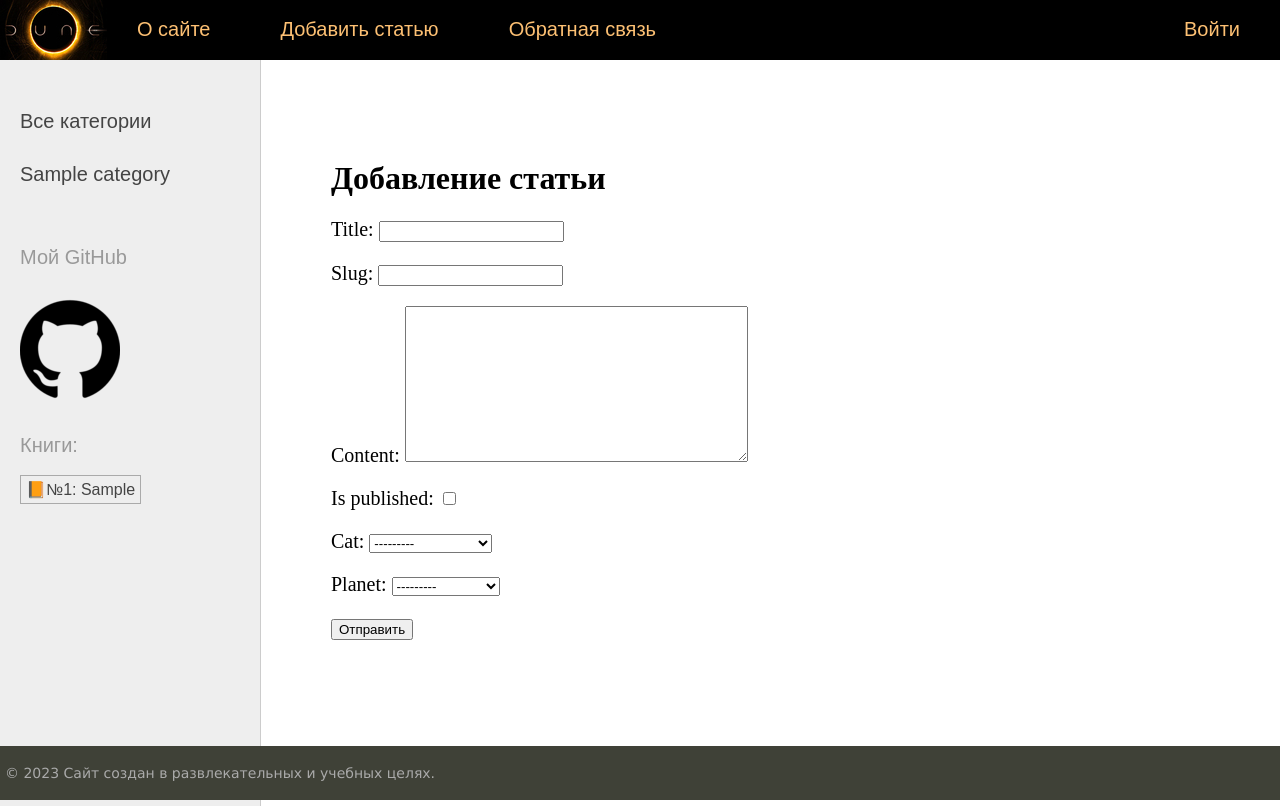
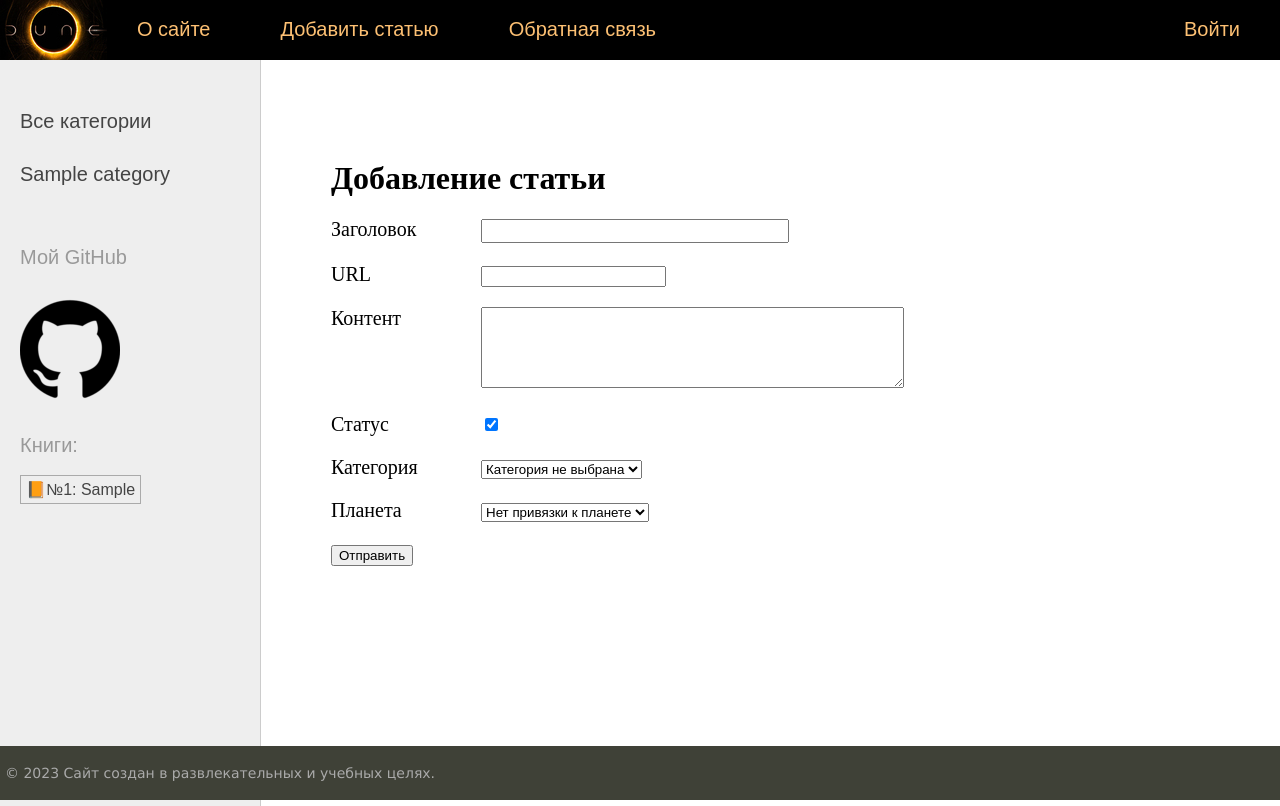
Before and after one commit to Homelander222/Sitedune, a Django app: page /addpage/ in a window 1280 px wide. Run offline with Django 4.2, Linux system fonts and the light colour scheme; tables that the repository leaves empty hold one stand-in row (values such as "Sample post").

Commit message:
Оформление формы

```diff
--- a/sitedune/dune/forms.py
+++ b/sitedune/dune/forms.py
@@ -3,9 +3,9 @@
 
 
 class AddPostForm(forms.Form):
-    title = forms.CharField(max_length=255)
-    slug = forms.SlugField(max_length=255)
-    content = forms.CharField(widget=forms.Textarea(), required=False)   # required=False - не обязательно
-    is_published = forms.BooleanField(required=False)
-    cat = forms.ModelChoiceField(queryset=Category.objects.all())
-    planet = forms.ModelChoiceField(queryset=Planet.objects.all(), required=False)
+    title = forms.CharField(max_length=255, label='Заголовок', widget=forms.TextInput(attrs={'class': 'form-input'}))  # widget - стиль
+    slug = forms.SlugField(max_length=255, label='URL')
+    content = forms.CharField(widget=forms.Textarea(attrs={'cols': 50, 'rows': 5}), required=False, label='Контент')   # required=False - не обязательно
+    is_published = forms.BooleanField(required=False, label='Статус', initial=True)
+    cat = forms.ModelChoiceField(queryset=Category.objects.all(), label='Категория', empty_label='Категория не выбрана')
+    planet = forms.ModelChoiceField(queryset=Planet.objects.all(), required=False, label='Планета', empty_label='Нет привязки к планете')
--- a/sitedune/dune/templates/dune/addpage.html
+++ b/sitedune/dune/templates/dune/addpage.html
@@ -4,7 +4,11 @@
 <h1>{{ title }}</h1>
 <form action="" method="POST">   <! -- если action="", значит обработчик - текущая страница -->
     {% csrf_token %}
-    {{ form.as_p }}
+    <div class="form-error">{{ form.non_field_errors }}</div>
+    {% for f in form %}
+    <p><label class="form-label" for="{{ f.id_for_label }}">{{ f.label }}</label>{{ f }}</p>
+    <div class="form-error">{{ f.errors }}</div>
+    {% endfor %}
     <p><button type="submit">Отправить</button></p>
 
 </form>
```
